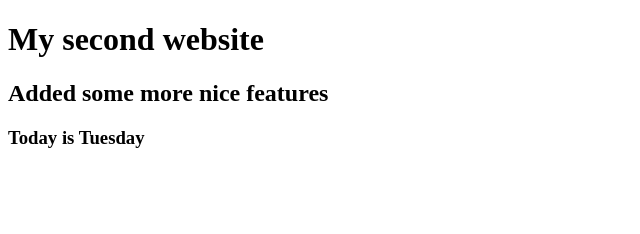
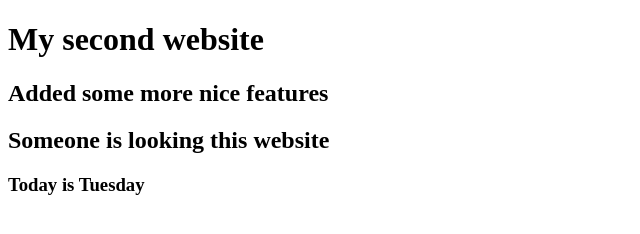
Before and after one commit to Atikurr912/my-second-website, a plain HTML site: page index.html in a window 1280 px wide. Shown: the whole page, without its empty margins (0-640 px from the left). Drawn offline with Linux system fonts and the light colour scheme.

Commit message:
added day

```diff
--- a/index.html
+++ b/index.html
@@ -8,6 +8,7 @@
 <body>
     <h1>My second website</h1>
     <h2>Added some more nice features</h2>
+    <h2>Someone is looking this website</h2>
     <h3>Today is Tuesday</h3>
 </body>
 </html>
```
